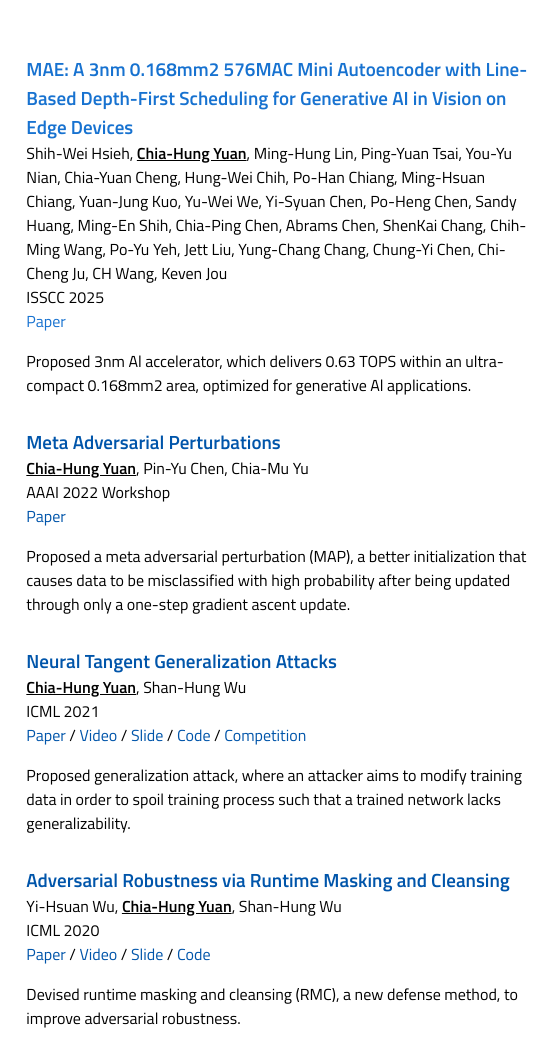
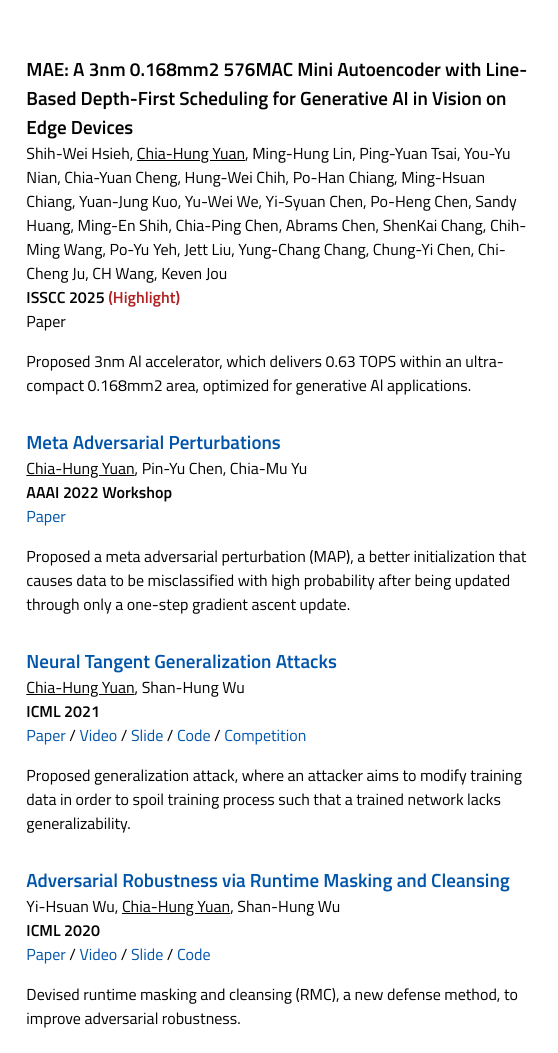
Before and after one commit to lionelmessi6410/lionelmessi6410.github.io, a plain HTML site: page index.html in a window 1280 px wide. Shown: the part 667-1720 px from the top of the page, 498-1056 px from the left. Drawn offline with Linux system fonts and the light colour scheme.

Commit message:
Update website

```diff
--- a/index.html
+++ b/index.html
@@ -172,13 +172,14 @@
                   <img src="publications/map_thumb.png" alt="sym" width="100%" style="border-radius:10px"></a> -->
                 </td>
                 <td height=200 width="67%" valign="top">
-                  <!-- <p><a id="arxiv21_map" href="https://openreview.net/forum?id=gP4WxGjNd3k" target="_blank"> -->
-                  <p><a id="isscc25_mae">
-                  <heading>MAE: A 3nm 0.168mm2 576MAC Mini Autoencoder with Line-Based Depth-First Scheduling for Generative AI in Vision on Edge Devices</heading></a><br>
-                  Shih-Wei Hsieh, <u><b>Chia-Hung Yuan</b></u>, Ming-Hung Lin, Ping-Yuan Tsai, You-Yu Nian, Chia-Yuan Cheng, Hung-Wei Chih, Po-Han Chiang, Ming-Hsuan Chiang, Yuan-Jung Kuo, Yu-Wei We, Yi-Syuan Chen, Po-Heng Chen, Sandy Huang, Ming-En Shih, Chia-Ping Chen, Abrams Chen, ShenKai Chang, Chih-Ming Wang, Po-Yu Yeh, Jett Liu, Yung-Chang Chang, Chung-Yi Chen, Chi-Cheng Ju, CH Wang, Keven Jou<br>
-                  ISSCC 2025<br>
+                  <!-- <p><a id="isscc25_mae" href="https://openreview.net/forum?id=gP4WxGjNd3k" target="_blank">
+                  <heading>MAE: A 3nm 0.168mm2 576MAC Mini Autoencoder with Line-Based Depth-First Scheduling for Generative AI in Vision on Edge Devices</heading></a><br> -->
+                  <p>
+                  <heading>MAE: A 3nm 0.168mm2 576MAC Mini Autoencoder with Line-Based Depth-First Scheduling for Generative AI in Vision on Edge Devices</heading><br>
+                  Shih-Wei Hsieh, <u>Chia-Hung Yuan</u>, Ming-Hung Lin, Ping-Yuan Tsai, You-Yu Nian, Chia-Yuan Cheng, Hung-Wei Chih, Po-Han Chiang, Ming-Hsuan Chiang, Yuan-Jung Kuo, Yu-Wei We, Yi-Syuan Chen, Po-Heng Chen, Sandy Huang, Ming-En Shih, Chia-Ping Chen, Abrams Chen, ShenKai Chang, Chih-Ming Wang, Po-Yu Yeh, Jett Liu, Yung-Chang Chang, Chung-Yi Chen, Chi-Cheng Ju, CH Wang, Keven Jou<br>
+                  <b>ISSCC 2025 <font color="FireBrick">(Highlight)</font></b><br>
                   <!-- <a href="https://openreview.net/pdf?id=gP4WxGjNd3k" target="_blank">Paper</a> -->
-                  <a>Paper</a>
+                  Paper
                   </p>
                   <p>Proposed 3nm Al accelerator, which delivers 0.63 TOPS within an ultra-compact 0.168mm2 area, optimized for generative Al applications.</p>
                 </td>
@@ -192,8 +193,8 @@
                 <td height=200 width="67%" valign="top">
                   <p><a id="aaai21_map" href="https://openreview.net/forum?id=gP4WxGjNd3k" target="_blank">
                   <heading>Meta Adversarial Perturbations</heading></a><br>
-                  <u><b>Chia-Hung Yuan</b></u>, Pin-Yu Chen, Chia-Mu Yu<br>
-                  AAAI 2022 Workshop<br>
+                  <u>Chia-Hung Yuan</u>, Pin-Yu Chen, Chia-Mu Yu<br>
+                  <b>AAAI 2022 Workshop</b><br>
                   <a href="https://openreview.net/pdf?id=gP4WxGjNd3k" target="_blank">Paper</a>
                   </p>
                   <p>Proposed a meta adversarial perturbation (MAP), a better initialization that causes data to be misclassified with high probability after being updated through only a one-step gradient ascent update.</p>
@@ -208,8 +209,8 @@
                 <td height=200 width="67%" valign="top">
                   <p><a id="icml21_ntga" href="https://proceedings.mlr.press/v139/yuan21b.html" target="_blank">
                   <heading>Neural Tangent Generalization Attacks</heading></a><br>
-                  <u><b>Chia-Hung Yuan</b></u>, Shan-Hung Wu<br>
-                  ICML 2021<br>
+                  <u>Chia-Hung Yuan</u>, Shan-Hung Wu<br>
+                  <b>ICML 2021</b><br>
                   <a href="http://proceedings.mlr.press/v139/yuan21b/yuan21b.pdf" target="_blank">Paper</a> /
                   <a href="https://icml.cc/virtual/2021/spotlight/10216" target="_blank">Video</a> /
                   <a href="publications/ntga_slide.pdf" target="_blank">Slide</a> /
@@ -228,8 +229,8 @@
                 <td height=200 width="67%" valign="top">
                   <p><a id="icml20_rmc" href="http://proceedings.mlr.press/v119/wu20f.html" target="_blank">
                   <heading>Adversarial Robustness via Runtime Masking and Cleansing</heading></a><br>
-                  Yi-Hsuan Wu, <u><b>Chia-Hung Yuan</b></u>, Shan-Hung Wu<br>
-                  ICML 2020<br>
+                  Yi-Hsuan Wu, <u>Chia-Hung Yuan</u>, Shan-Hung Wu<br>
+                  <b>ICML 2020</b><br>
                   <a href="http://proceedings.mlr.press/v119/wu20f/wu20f.pdf" target="_blank">Paper</a> /
                   <a href="https://icml.cc/virtual/2020/poster/5817" target="_blank">Video</a> /
                   <a href="publications/rmc_slide.pdf" target="_blank">Slide</a> /
```
